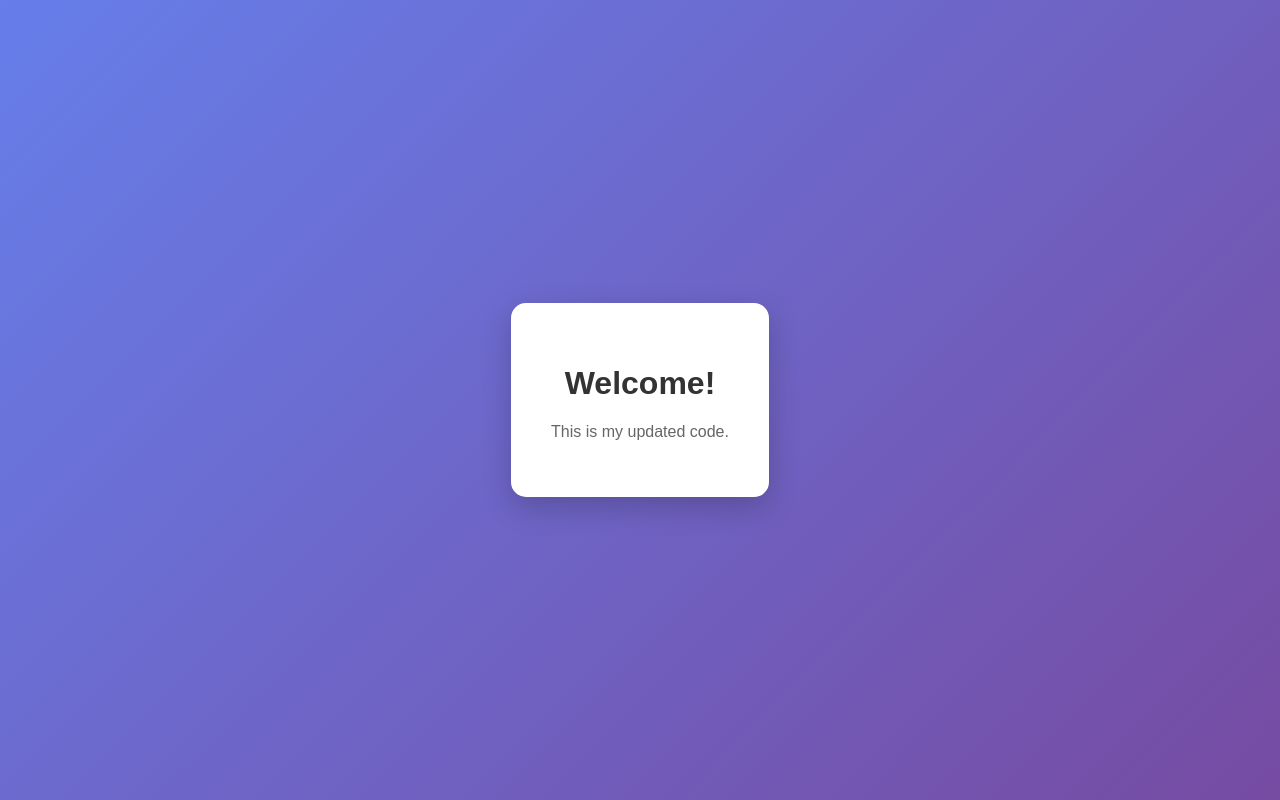
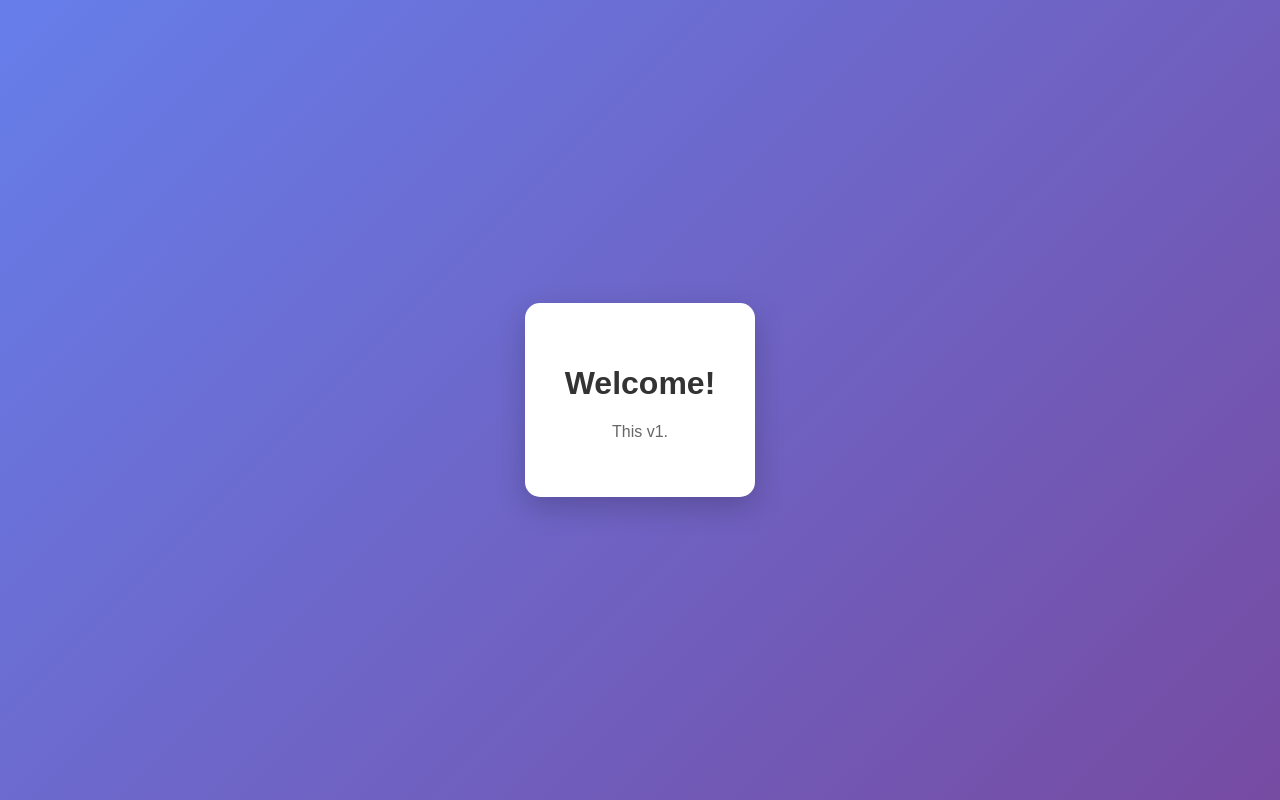
Before and after one commit to Shubha-Prod/my--repo, a plain HTML site: page index.html in a window 1280 px wide. Drawn offline with Linux system fonts and the light colour scheme.

Commit message:
added  updated code

```diff
--- a/index.html
+++ b/index.html
@@ -42,7 +42,7 @@
 
     <div class="container">
         <h1>Welcome!</h1>
-        <p>This is my updated code.</p>
+        <p>This v1.</p>
     </div>
 
 </body>
```
